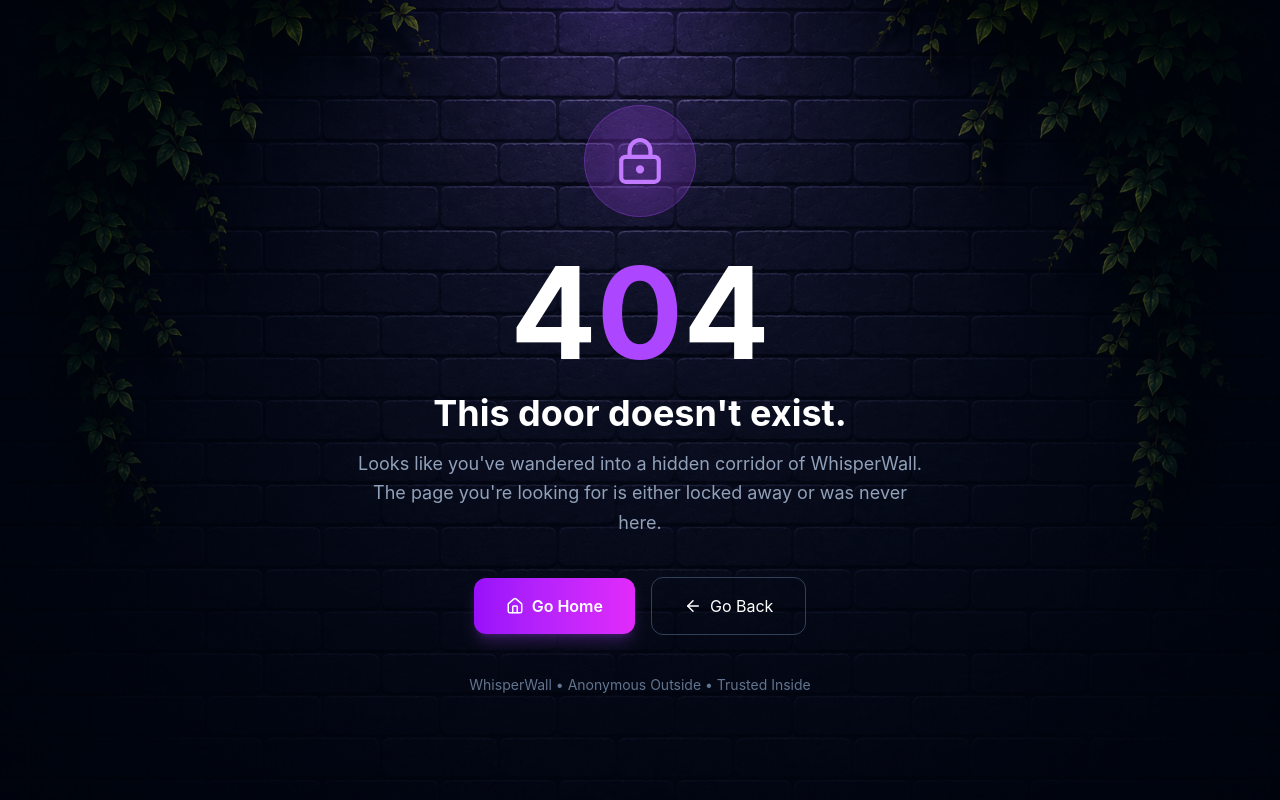
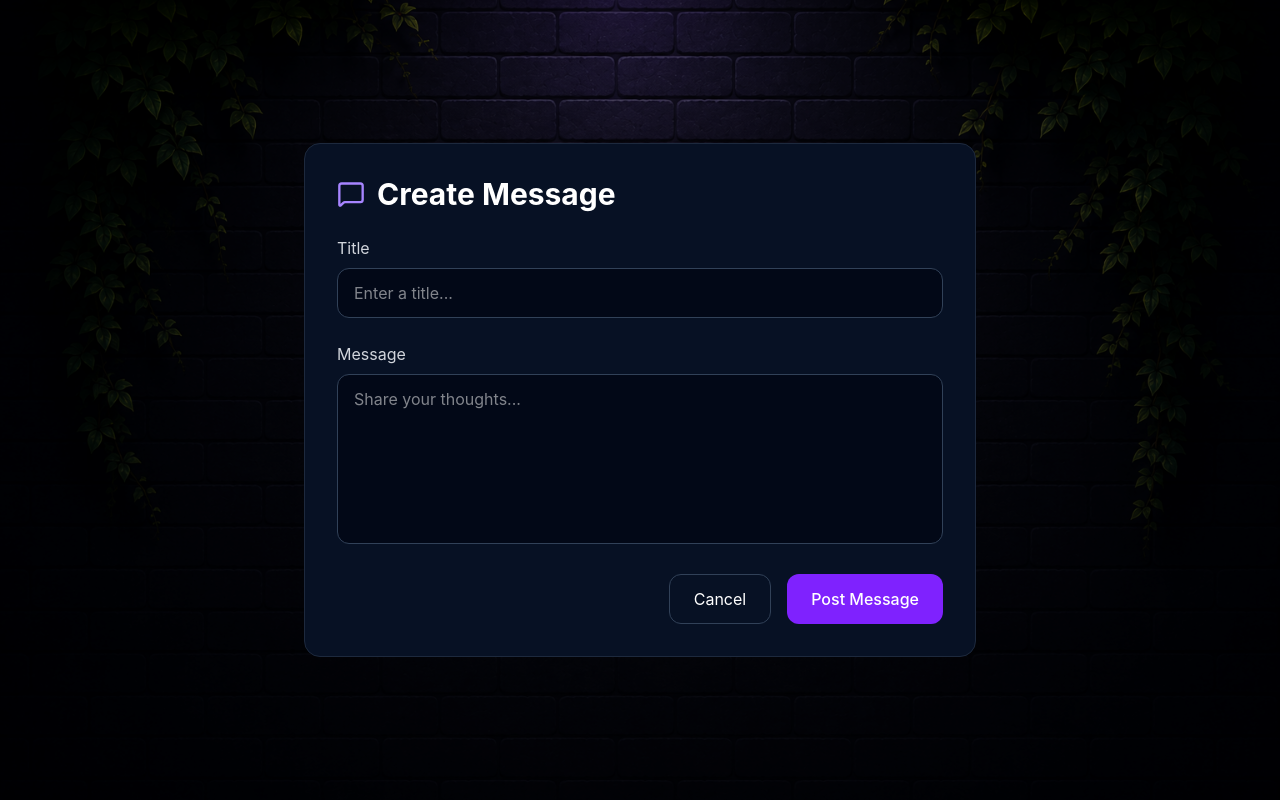
Before and after one commit to thenikhilsingh/WhisperWall, a React app in the folder frontend/: page /create-message in a window 1280 px wide. Built offline with nearby package versions, Linux system fonts and the light colour scheme; no server answers; the HTML template or start-up script is replaced by a standard one.

Commit message:
created add message page

```diff
--- a/frontend/src/App.jsx
+++ b/frontend/src/App.jsx
@@ -7,6 +7,7 @@
 function App() {
   const API_BASE_URL = import.meta.env.VITE_API_BASE_URL;
   const storeTokenInLS = (serverToken) => {
+    setToken(serverToken);
     return localStorage.setItem("token", serverToken);
   };
 
--- /dev/null
+++ b/frontend/src/components/CreateMessage.jsx
@@ -0,0 +1,52 @@
+import { MessageSquare } from "lucide-react";
+
+export default function CreateMessage() {
+  return (
+    <div className="min-h-screen bg-[url('/WallBG.png')] bg-cover bg-center">
+      <div className="min-h-screen bg-black/60 flex items-center justify-center px-4">
+        <div className="w-full max-w-2xl bg-[#071124] border border-slate-800 rounded-2xl p-8">
+          <div className="flex items-center gap-3 mb-6">
+            <MessageSquare className="text-violet-400" size={28} />
+            <h1 className="text-3xl font-bold text-white">Create Message</h1>
+          </div>
+
+          <form className="space-y-6">
+            <div>
+              <label className="block text-gray-300 mb-2">Title</label>
+              <input
+                type="text"
+                placeholder="Enter a title..."
+                className="w-full bg-[#020817] border border-slate-700 rounded-xl px-4 py-3 text-white focus:outline-none focus:border-violet-500"
+              />
+            </div>
+
+            <div>
+              <label className="block text-gray-300 mb-2">Message</label>
+              <textarea
+                rows="6"
+                placeholder="Share your thoughts..."
+                className="w-full bg-[#020817] border border-slate-700 rounded-xl px-4 py-3 text-white resize-none focus:outline-none focus:border-violet-500"
+              />
+            </div>
+
+            <div className="flex justify-end gap-4">
+              <button
+                type="button"
+                className="px-6 py-3 border border-slate-700 text-white rounded-xl hover:border-slate-500 transition"
+              >
+                Cancel
+              </button>
+
+              <button
+                type="submit"
+                className="px-6 py-3 bg-violet-600 hover:bg-violet-700 text-white rounded-xl font-medium transition"
+              >
+                Post Message
+              </button>
+            </div>
+          </form>
+        </div>
+      </div>
+    </div>
+  );
+}
--- a/frontend/src/components/Header.jsx
+++ b/frontend/src/components/Header.jsx
@@ -40,7 +40,7 @@
   rounded-xl px-8 py-3 font-semibold text-white
    transition-all"
             >
-              Hello, {user.fullName}
+              Hello, {user?.fullName}
             </div>
           </>
         ) : (
--- a/frontend/src/components/Home.jsx
+++ b/frontend/src/components/Home.jsx
@@ -4,6 +4,7 @@
 import { useNavigate } from "react-router-dom";
 import { useContext } from "react";
 import { AuthContext } from "../App";
+import MessageCard from "./MessageCard";
 
 export default function LandingPage() {
   const navigate = useNavigate();
@@ -107,49 +108,48 @@
       <div className="bg-[#020817] px-24 py-10 text-white">
         <div className="flex items-center justify-between mb-8">
           <h2 className="text-3xl font-bold">Latest Anonymous Posts</h2>
-
-          <button className="text-violet-400 hover:text-violet-300 transition">
-            View all posts →
-          </button>
+          <div className="flex gap-4">
+            {isLoggedIn ? (
+              <button
+                onClick={() => navigate("/create-message")}
+                className="px-5 py-2 bg-violet-600 hover:bg-violet-700 rounded-lg font-medium"
+              >
+                + Create Message
+              </button>
+            ) : (
+              <button className="text-violet-400 hover:text-violet-300 transition">
+                View all posts →
+              </button>
+            )}
+          </div>
         </div>
 
         <div className="grid md:grid-cols-3 gap-6">
           {[
             {
+              _id: 1,
               title: "The future belongs to those who learn more skills...",
               desc: "Keep learning. Keep building. The compound effect is real.",
               time: "2h ago",
             },
             {
+              _id: 2,
               title: "Sometimes you have to walk away to grow.",
               desc: "Not every chapter deserves a sequel.",
               time: "5h ago",
             },
             {
+              _id: 3,
               title: "What's one decision that changed your life?",
               desc: "I'll go first. Moving out of my comfort zone.",
               time: "1d ago",
             },
-          ].map((post, index) => (
-            <div
-              key={index}
-              className="rounded-2xl border border-slate-800 bg-[#071124] p-6 hover:border-violet-500/40 transition"
-            >
-              <h3 className="font-semibold text-lg leading-relaxed">
-                {post.title}
-              </h3>
-
-              <p className="mt-3 text-gray-400 text-sm">{post.desc}</p>
-
-              <div className="mt-8 flex items-center justify-between text-sm text-gray-500">
-                <div className="flex items-center gap-2">
-                  <User size={16} />
-                  Anonymous
-                </div>
-
-                <span>{post.time}</span>
-              </div>
-            </div>
+          ].map((post) => (
+            <MessageCard
+              key={post._id}
+              post={post}
+              isAdmin={true} // show delete button
+            />
           ))}
         </div>
       </div>
--- /dev/null
+++ b/frontend/src/components/MessageCard.jsx
@@ -0,0 +1,36 @@
+import { User, Trash2 } from "lucide-react";
+
+export default function MessageCard({ post, isAdmin = false, onDelete }) {
+  return (
+    <div className="rounded-2xl border border-slate-800 bg-[#071124] p-6 hover:border-violet-500/40 transition">
+      {/* Header */}
+      <div className="flex justify-between items-start">
+        <h3 className="font-semibold text-lg leading-relaxed text-white">
+          {post.title}
+        </h3>
+
+        {isAdmin && (
+          <button
+            onClick={() => onDelete(post._id)}
+            className="p-2 rounded-lg text-red-400 hover:bg-red-500/10 hover:text-red-300 transition"
+          >
+            <Trash2 size={18} />
+          </button>
+        )}
+      </div>
+
+      {/* Message */}
+      <p className="mt-3 text-gray-400 text-sm">{post.desc}</p>
+
+      {/* Footer */}
+      <div className="mt-8 flex items-center justify-between text-sm text-gray-500">
+        <div className="flex items-center gap-2">
+          <User size={16} />
+          Anonymous
+        </div>
+
+        <span>{post.time}</span>
+      </div>
+    </div>
+  );
+}
--- a/frontend/src/main.jsx
+++ b/frontend/src/main.jsx
@@ -14,6 +14,7 @@
 import JoinClub from "./components/JoinClub.jsx";
 import Error from "./components/Error.jsx";
 import Logout from "./components/Logout.jsx";
+import CreateMessage from "./components/CreateMessage.jsx";
 
 const router = createBrowserRouter(
   createRoutesFromElements(
@@ -23,6 +24,7 @@
       <Route path="/signup" element={<Signup />}></Route>
       <Route path="/join-club" element={<JoinClub />}></Route>
       <Route path="/logout" element={<Logout />}></Route>
+      <Route path="/create-message" element={<CreateMessage />}></Route>
       <Route path="*" element={<Error />}></Route>
     </Route>,
   ),
```
